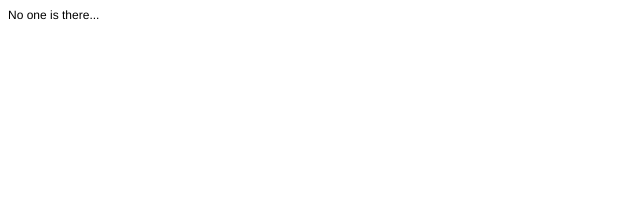
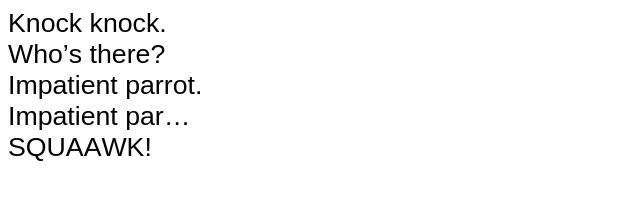
Before and after one commit to cgustaf11/MI-349-FS17-740-html-terminal-and-git-_u9ftI, a plain HTML site: page index.html in a window 1280 px wide. Shown: the whole page, without its empty margins (0-640 px from the left). Drawn offline with Linux system fonts and the light colour scheme.

Commit message:
updated joke

```diff
--- a/index.html
+++ b/index.html
@@ -7,10 +7,17 @@
   <meta name="Generator" content="Cocoa HTML Writer">
   <meta name="CocoaVersion" content="1504.83">
   <style type="text/css">
-    p.p1 {margin: 0.0px 0.0px 0.0px 0.0px; font: 12.0px Helvetica}
+    p.p1 {margin: 0.0px 0.0px 0.0px 0.0px; line-height: 31.0px; font: 26.7px Arial; color: #000000; -webkit-text-stroke: #000000}
+    p.p2 {margin: 0.0px 0.0px 0.0px 0.0px; line-height: 31.0px; font: 26.7px Arial; color: #000000; -webkit-text-stroke: #000000; background-color: #ffffff}
+    span.s1 {font-kerning: none; background-color: #ffffff}
+    span.s2 {font-kerning: none}
   </style>
 </head>
 <body>
-<p class="p1">No one is there...</p>
+<p class="p1"><span class="s1">Knock knock.</span></p>
+<p class="p1"><span class="s1">Who’s there?</span></p>
+<p class="p1"><span class="s1">Impatient parrot.</span></p>
+<p class="p1"><span class="s1">Impatient par…</span></p>
+<p class="p2"><span class="s2">SQUAAWK!</span></p>
 </body>
 </html>
```
